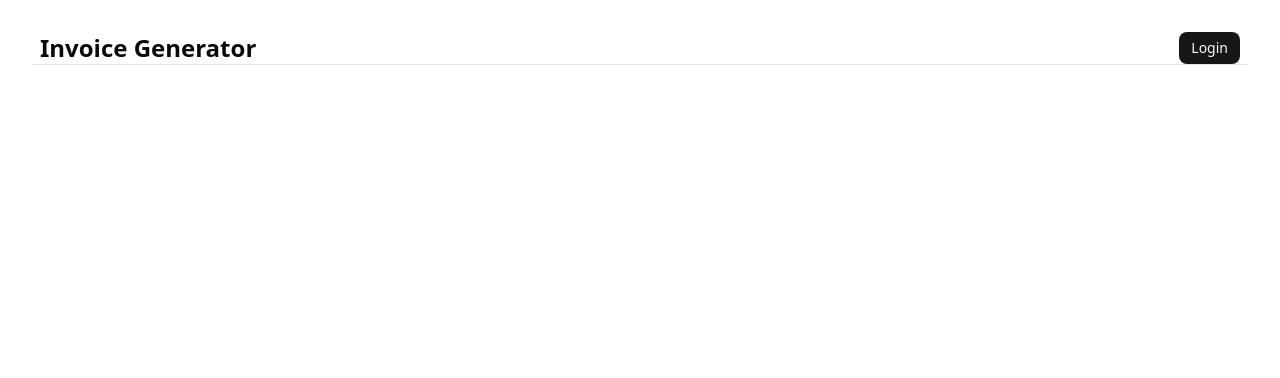
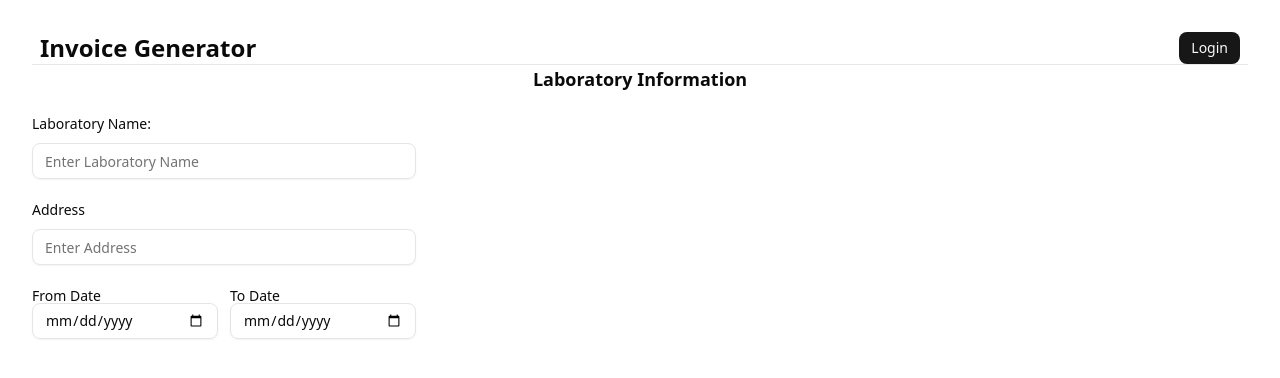
Before and after one commit to priyangshu-halder/lab-gen, a React (Vite) app in the folder client/: page / in a window 1280 px wide. Shown: the top 378 px of the page. Built offline with nearby package versions, Linux system fonts and the light colour scheme.

Commit message:
Info Field Added

```diff
--- a/client/package.json
+++ b/client/package.json
@@ -10,6 +10,7 @@
     "preview": "vite preview"
   },
   "dependencies": {
+    "@radix-ui/react-label": "^2.1.7",
     "@radix-ui/react-slot": "^1.2.3",
     "@tailwindcss/vite": "^4.1.14",
     "class-variance-authority": "^0.7.1",
--- a/client/src/App.tsx
+++ b/client/src/App.tsx
@@ -1,5 +1,6 @@
 import './App.css'
 import { Header } from './components/Header/Header.tsx'
+import { LabInfo } from './components/LabInfo/LabInfo.tsx'
 
 function App() {
 
@@ -7,6 +8,7 @@
   return (
     <>
       <Header/>
+      <LabInfo/>
     </>
   )
 }
--- a/client/src/components/LabInfo/LabInfo.tsx
+++ b/client/src/components/LabInfo/LabInfo.tsx
@@ -1,3 +1,28 @@
-export function LabInfo(){
-    return true
+import { Input } from "../ui/input.tsx"
+import { Label } from "../ui/label.tsx"
+export function LabInfo() {
+  return (
+    <div className="space-y-6">
+      <h4 className="text-lg font-semibold">Laboratory Information</h4>
+      <div className="grid w-full max-w-sm items-center gap-3">
+        <Label htmlFor="lab-name">Laboratory Name:</Label>
+        <Input type="text" id="lab-name" placeholder="Enter Laboratory Name" />
+      </div>
+      <div className="grid w-full max-w-sm items-center gap-3">
+        <Label htmlFor="address">Address</Label>
+        <Input type="text" id="address" placeholder="Enter Address" />
+      </div>
+
+      <div className="grid grid-cols-2 gap-3 w-full max-w-sm">
+        <div className="flex flex-col">
+          <Label htmlFor="from-date">From Date</Label>
+          <Input type="date" id="from-date" />
+        </div>
+        <div className="flex flex-col">
+          <Label htmlFor="to-date">To Date</Label>
+          <Input type="date" id="to-date" />
+        </div>
+      </div>
+    </div>
+  )
 }
--- /dev/null
+++ b/client/src/components/ui/input.tsx
@@ -0,0 +1,21 @@
+import * as React from "react"
+
+import { cn } from "@/lib/utils"
+
+function Input({ className, type, ...props }: React.ComponentProps<"input">) {
+  return (
+    <input
+      type={type}
+      data-slot="input"
+      className={cn(
+        "file:text-foreground placeholder:text-muted-foreground selection:bg-primary selection:text-primary-foreground dark:bg-input/30 border-input h-9 w-full min-w-0 rounded-md border bg-transparent px-3 py-1 text-base shadow-xs transition-[color,box-shadow] outline-none file:inline-flex file:h-7 file:border-0 file:bg-transparent file:text-sm file:font-medium disabled:pointer-events-none disabled:cursor-not-allowed disabled:opacity-50 md:text-sm",
+        "focus-visible:border-ring focus-visible:ring-ring/50 focus-visible:ring-[3px]",
+        "aria-invalid:ring-destructive/20 dark:aria-invalid:ring-destructive/40 aria-invalid:border-destructive",
+        className
+      )}
+      {...props}
+    />
+  )
+}
+
+export { Input }
--- /dev/null
+++ b/client/src/components/ui/label.tsx
@@ -0,0 +1,22 @@
+import * as React from "react"
+import * as LabelPrimitive from "@radix-ui/react-label"
+
+import { cn } from "@/lib/utils"
+
+function Label({
+  className,
+  ...props
+}: React.ComponentProps<typeof LabelPrimitive.Root>) {
+  return (
+    <LabelPrimitive.Root
+      data-slot="label"
+      className={cn(
+        "flex items-center gap-2 text-sm leading-none font-medium select-none group-data-[disabled=true]:pointer-events-none group-data-[disabled=true]:opacity-50 peer-disabled:cursor-not-allowed peer-disabled:opacity-50",
+        className
+      )}
+      {...props}
+    />
+  )
+}
+
+export { Label }
```
Also changed, not shown: 1 other file (tests, documents, lock files or other folders).
